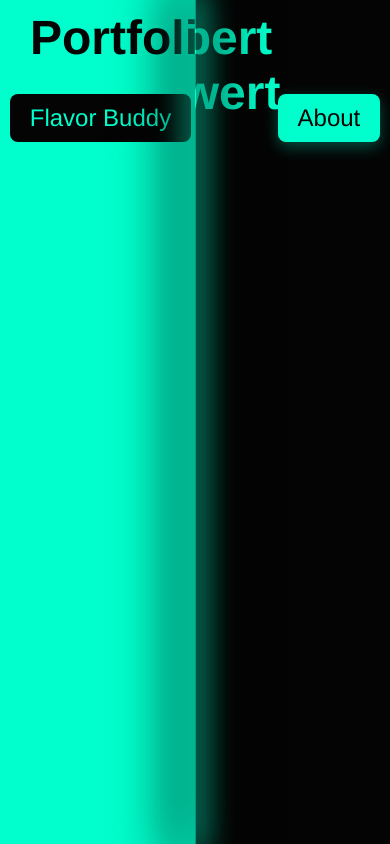
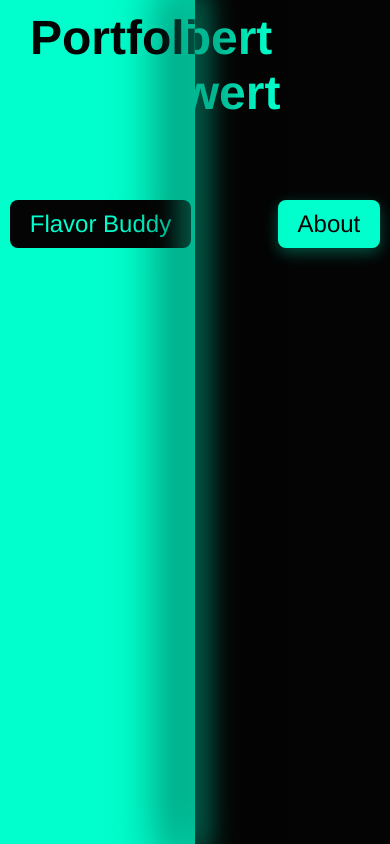
Before and after one commit to robbysiewert/flavor-buddy, a React (Create React App) app in the folder aws-site-frontend/: page / in a window 390 px wide. Shown: the top 844 px of the page. Built offline with nearby package versions, Linux system fonts and the light colour scheme; no server answers; the HTML template or start-up script is replaced by a standard one; a web font is replaced by a local one.

Commit message:
fix: home page scrolling background

```diff
--- a/aws-site-frontend/src/ToolOrLearn.css
+++ b/aws-site-frontend/src/ToolOrLearn.css
@@ -1,15 +1,18 @@
 .split-screen {
     position: relative;
     width: 100vw;
-    height: 100vh;
-    background: #039c78; /* Background color */
+    min-height: 100vh;
+    /* height: 100vh; */
+    display: flex;
+    align-items: stretch; /* Ensures both columns are the same height */
+    /* background: #00ffcc; */
 }
 
 .divider {
-    position: absolute;
-    top: 0;
+  position: fixed; /* Changed from absolute to fixed */
+  height: 100%; /* Ensures the divider covers the entire viewport height */  top: 0;
   bottom: 0;
-    width: 1px;
+  width: 0;
   background-color: rgba(0, 255, 204, 0.6);
   transition: left 0.5s ease-in-out;
   z-index: 3;
@@ -21,55 +24,16 @@
 .content {
     position: absolute;
     width: 100%;
-    height: 100%;
+    min-height: 100vh;
     transition: clip-path 0.5s ease-in-out; /* Match the slower divider movement */
     padding: 20px;
     box-sizing: border-box;
 }
 
-.info-content {
-    background-color: #040404; /* Dark background for left panel */
-    z-index: 1;
-    color: #00ffcc; /* Light text for contrast */
-}
-
-.no-overflow {
-    max-height: 100vh; /* Ensure this panel stays within viewport height */
-    overflow: hidden;  /* Prevent content from overflowing */
-}
-
-.info-content h1 {
-    position: absolute;
-    margin: 0;
-    padding: 10px 30px; /* Optional: add padding for spacing */
-}
-
-.about-header-placement h1 {
-    left: 0;
-    top: 40px;
-}
-
-.name-placement h1 {
-    right: 0;
-    top: 0;
-}
-/* .about-header {
-    position: absolute;
-    top: 0;
-    left: 0;
-    margin: 0;
-    padding: 10px;
+/* .no-overflow {
+    max-height: 100vh;
+    overflow: hidden;
 } */
-.info-button {
-    position: absolute;
-    right: 0;
-    top: 10%;
-}
-.contact-button {
-    position: absolute;
-    right: 0;
-    top: 25%; /* Adjust to position below the Info button */
-}
 
 .project-content {
   background-color: #00ffcc; /* Dark background for right panel */
@@ -77,14 +41,35 @@
   z-index: 2;
 }
 
+.info-content {
+  background-color: #040404; /* Dark background for left panel */
+  color: #00ffcc; /* Light text for contrast */
+  z-index: 1;
+}
+.project-content,
+.info-content {
+    flex: 1; /* Both take up equal width */
+    /* padding: 20px; */
+    box-sizing: border-box; /* Ensures padding doesn't affect the width/height */
+}
+
+.info-content h1 {
+    position: absolute;
+    margin: 0;
+    padding: 10px 30px; /* Optional: add padding for spacing */
+    right: 0;
+    top: 0;
+}
+
 .project-content h1 {
-    color: #040404;
   position: absolute;
+  margin: 0;
+  padding: 10px 30px;
   top: 0;
   left: 0;
-    margin: 0;
-    padding: 10px 30px;
+  color: #040404;
 }
+
 .project-content p {
   color: #040404;
   position: absolute;
@@ -93,13 +78,14 @@
   right: 10%;
   width: 35%;
   text-align: left;
+  font-weight: bold;
   /* font-size: .9em; */
 }
 
 .project-button {
   position: absolute;
   left: 0;
-    top: 10%;
+  top: 7%;
   background-color: #040404;
   color: #00ffcc;
 }
@@ -112,12 +98,42 @@
   background-color: #ffffff; /* Aqua blue */
 }
 
+.info-button {
+  position: absolute;
+  right: 0;
+  top: 7%;
+}
+
+
+
+.about-header-placement h1 {
+  left: 0;
+  top: 40px;
+}
+
+
+/* @media (max-width: 768px) {
+  .split-screen {
+      flex-direction: column;
+  }
+
+  .divider {
+      display: none;
+  }
+} */
+
+/*
+.contact-button {
+  position: absolute;
+  right: 0;
+  top: 25%;
+}
 
 .gear-container {
-    position: fixed;  /* Keeps the gear fixed in place even when scrolling */
-    top: 50%;         /* Vertically centers the gear on the page */
-    right: 10%;       /* Positions the gear 25% away from the right edge */
-    transform: translateY(-50%);  /* Centers it vertically by adjusting for height */
+  position: fixed;
+  top: 50%;
+  right: 10%;
+  transform: translateY(-50%);
 }
 
 .gear {
@@ -151,3 +167,30 @@
     transform: rotate(0deg);
   }
 }
+
+/*
+<div class="gear-container">
+    <svg
+        xmlns="http://www.w3.org/2000/svg"
+        viewBox="0 0 100 100"
+        class="gear cw"
+    >
+        <circle cx="50" cy="50" r="45" fill="#333" />
+    </svg>
+    <svg
+        xmlns="http://www.w3.org/2000/svg"
+        viewBox="0 0 100 100"
+        class="gear ccw"
+    >
+        <circle cx="50" cy="50" r="45" fill="#333" />
+    </svg>
+    <svg
+        xmlns="http://www.w3.org/2000/svg"
+        viewBox="0 0 100 100"
+        class="gear cw"
+    >
+        <circle cx="50" cy="50" r="45" fill="#333" />
+    </svg>
+    <p>This content is under construction.</p>
+</div>
+*/
--- a/aws-site-frontend/src/ToolOrLearn.js
+++ b/aws-site-frontend/src/ToolOrLearn.js
@@ -1,35 +1,40 @@
-import React, { useState, useEffect } from 'react';
+import React, { useState, useEffect, useRef } from 'react';
 import './ToolOrLearn.css';
-import './Selector.css';
 import './WelcomeFlavor.css';
-import './About.css';
 import { useNavigate } from 'react-router-dom';
-import AboutMe from './AboutMe';  // Import About component
+import AboutMe from './AboutMe';
 
 const SplitAboutContact = () => {
     const [cursorX, setCursorX] = useState(window.innerWidth / 2);
     const navigate = useNavigate();
+    const projectRef = useRef(null);
+    const infoRef = useRef(null);
+
+    useEffect(() => {
+        // Match the height of project-content to info-content
+        const projectContent = projectRef.current;
+        const infoContent = infoRef.current;
+
+        if (projectContent && infoContent) {
+            const infoContentHeight = infoContent.offsetHeight;
+            projectContent.style.height = `${infoContentHeight}px`;
+        }
+    }, []); // This effect runs once on mount
 
     useEffect(() => {
         const handleMouseMove = (e) => {
             const mouseX = e.clientX;
             const windowWidth = window.innerWidth;
 
-            // Define the boundaries for the outer 25% on each side
             const leftBoundary = windowWidth * 0.35;
             const rightBoundary = windowWidth * 0.65;
+            const center = windowWidth * 0.50;
+            const invertedCursorX = windowWidth - mouseX;
 
-            if (mouseX < leftBoundary) {
-                // Invert cursor when in the left 25%
-                const invertedCursorX = windowWidth - mouseX;
-                setCursorX(invertedCursorX);
-            } else if (mouseX > rightBoundary) {
-                // Invert cursor when in the right 25%
-                const invertedCursorX = windowWidth - mouseX;
+            if (mouseX < leftBoundary || mouseX > rightBoundary) {
                 setCursorX(invertedCursorX);
             } else {
-                // Set divider to center when in middle 50%
-                setCursorX(windowWidth / 2);
+                setCursorX(center);
             }
         };
 
@@ -41,7 +46,11 @@ const SplitAboutContact = () => {
 
     return (
         <div className="split-screen">
-            <div className="content project-content" style={{ clipPath: `inset(0 ${window.innerWidth - cursorX}px 0 0)` }}>
+            <div
+                ref={projectRef}
+                className="content project-content"
+                style={{ clipPath: `inset(0 ${window.innerWidth - cursorX}px 0 0)` }}
+            >
                 <h1>Portfolio</h1>
                 <button
                     className="continue-button project-button"
@@ -50,39 +59,14 @@ const SplitAboutContact = () => {
                     Flavor Buddy
                 </button>
                 <p>Flavor buddy is a user analytics / product recommendation tool. Find out what meal to order tonight.</p>
-
-                {/*
-                <div class="gear-container">
-                    <svg
-                        xmlns="http://www.w3.org/2000/svg"
-                        viewBox="0 0 100 100"
-                        class="gear cw"
-                    >
-                        <circle cx="50" cy="50" r="45" fill="#333" />
-                    </svg>
-                    <svg
-                        xmlns="http://www.w3.org/2000/svg"
-                        viewBox="0 0 100 100"
-                        class="gear ccw"
-                    >
-                        <circle cx="50" cy="50" r="45" fill="#333" />
-                    </svg>
-                    <svg
-                        xmlns="http://www.w3.org/2000/svg"
-                        viewBox="0 0 100 100"
-                        class="gear cw"
-                    >
-                        <circle cx="50" cy="50" r="45" fill="#333" />
-                    </svg>
-                    <p>This content is under construction.</p>
-                </div>
-                */}
             </div>
 
-            <div className="content info-content no-overflow" style={{ clipPath: `inset(0 0 0 ${cursorX}px)` }}>
-            <div className='name-placement'>
-            <h1>Robert Siewert</h1>
-            </div>
+            <div
+                ref={infoRef}
+                className="content info-content"
+                style={{ clipPath: `inset(0 0 0 ${cursorX}px)` }}
+            >
+                <h1>Robert Siewert</h1>
                 <button
                     className="continue-button info-button"
                     onClick={() => navigate('/about')}
```
Lines whose indentation alone changed are shown as unchanged.
